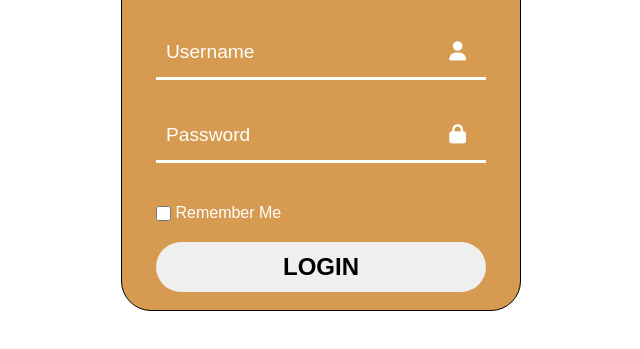
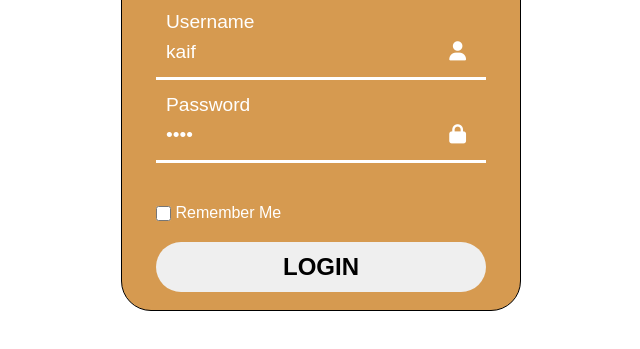
Before and after one commit to Shaik-Kaif/Employee-Management, a plain HTML site: page index.html in a window 1280 px wide. Shown: the part 289-638 px from the top of the page, without its empty margins (319-959 px from the left). Drawn offline with Linux system fonts and the light colour scheme.

Commit message:
Update index.html

```diff
--- a/index.html
+++ b/index.html
@@ -14,12 +14,12 @@
             <h2>login</h2>
             <form>
                 <div class="form-group">
-                    <input type="text" id="username" required>
+                    <input type="text" id="username" value="kaif" required>
                     <label for="username">Username</label>
                     <i class="fa-solid fa-user"></i>
                 </div>
                 <div class="form-group">
-                    <input type="password" id="password" required>
+                    <input type="password" id="password" value="1234" required>
                     <label for="password">Password</label>
                     <i class="fa-solid fa-lock"></i>
                 </div>
```
